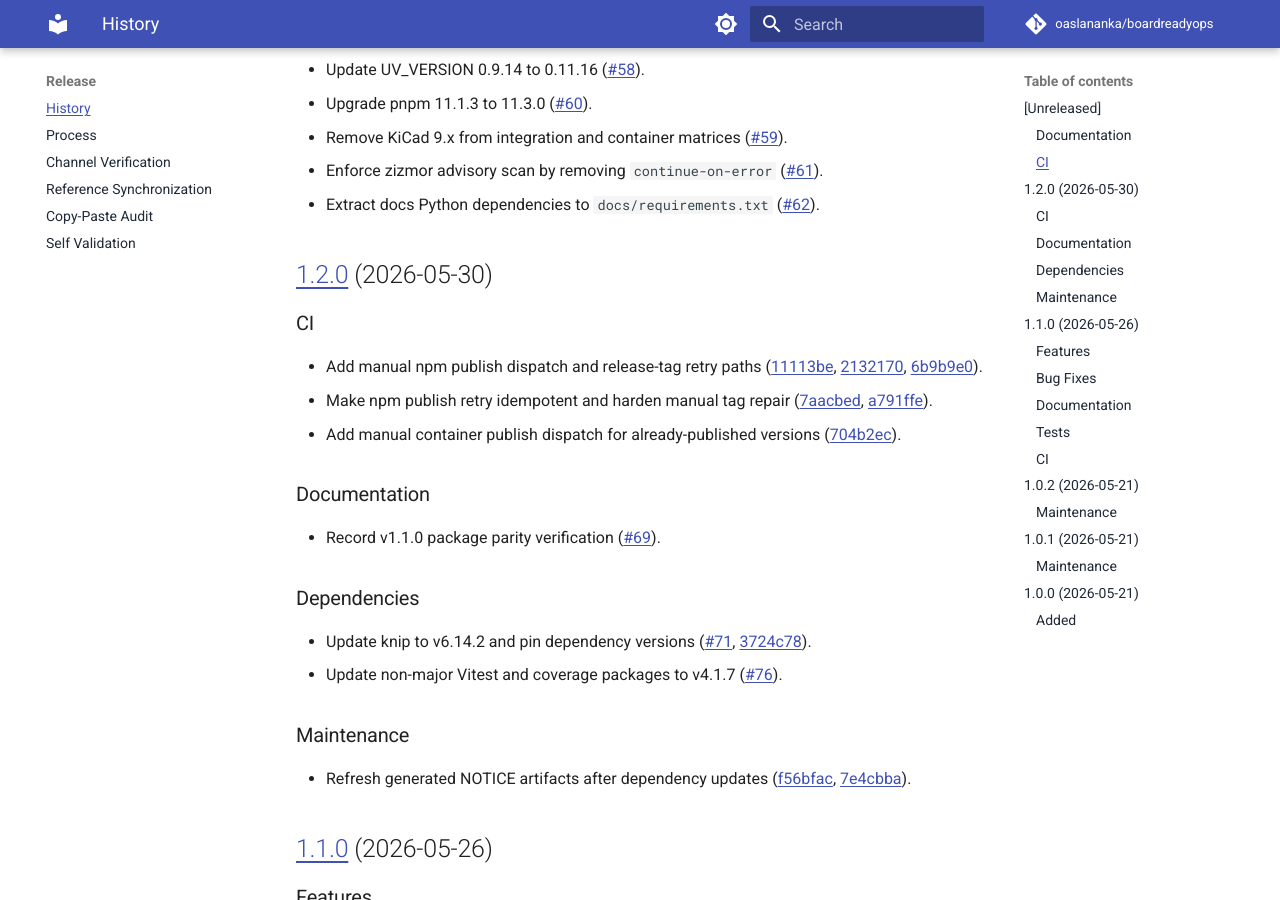
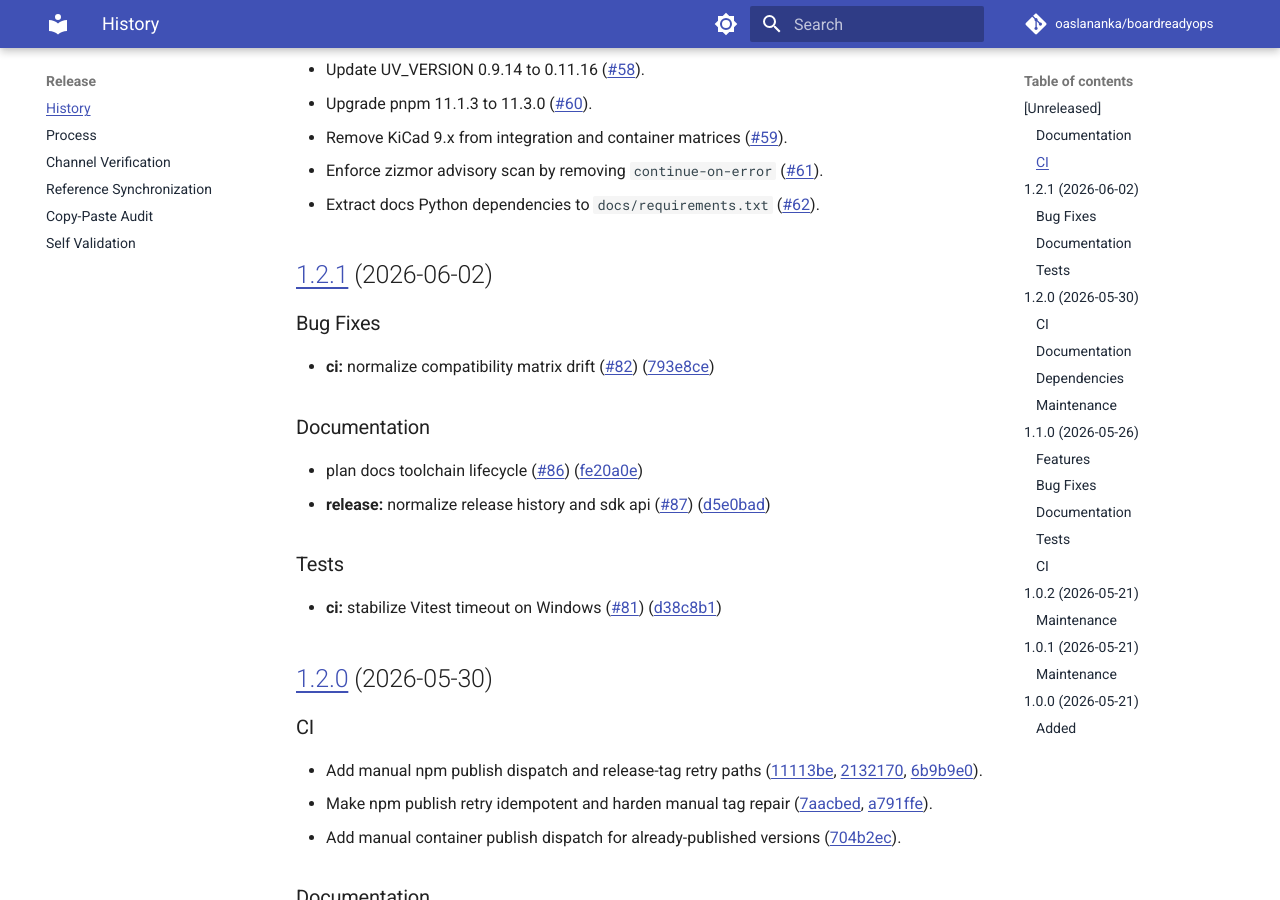
Before and after one commit to actions-marketplace-validations/oaslananka_boardreadyops, an MkDocs documentation site: the page built from docs/release/history.md, in a window 1280 px wide and 900 px high, scrolled down 524 px. Built offline with MkDocs 1.6.1 and Material for MkDocs 9.7.7, drawn with Linux system fonts in a browser that asks for light colours; comment, search, counter and statistics services are not loaded; the version menu is left out.

Commit message:
fix: stabilize v1.2.1 release automation (#95)
Fixes #90 - Regenerate dist bundles for v1.2.1 release commit

Fixes #91 - Align KiCad PCM metadata with package version 1.2.1

Fixes #92 - Restore CHANGELOG Unreleased-first invariant

Fixes #93 - Fix OpenSSF Scorecard SAST baseline by expanding CodeQL push scope

Fixes #94 - Standardize pnpm version by removing stale PNPM_VERSION overrides

Refs #89

```diff
--- a/docs/release/history.md
+++ b/docs/release/history.md
@@ -10,82 +10,97 @@ All notable changes to BoardReadyOps are recorded here.
 
 ### Documentation
 
-* Normalize release history, generated plugin SDK API docs, and stale-doc verification ([#50](https://github.com/oaslananka/boardreadyops/issues/50)).
+- Normalize release history, generated plugin SDK API docs, and stale-doc verification ([#50](https://github.com/oaslananka/boardreadyops/issues/50)).
 
 ### CI
 
-* Update UV_VERSION 0.9.14 to 0.11.16 ([#58](https://github.com/oaslananka/boardreadyops/issues/58)).
-* Upgrade pnpm 11.1.3 to 11.3.0 ([#60](https://github.com/oaslananka/boardreadyops/issues/60)).
-* Remove KiCad 9.x from integration and container matrices ([#59](https://github.com/oaslananka/boardreadyops/issues/59)).
-* Enforce zizmor advisory scan by removing `continue-on-error` ([#61](https://github.com/oaslananka/boardreadyops/issues/61)).
-* Extract docs Python dependencies to `docs/requirements.txt` ([#62](https://github.com/oaslananka/boardreadyops/issues/62)).
+- Update UV_VERSION 0.9.14 to 0.11.16 ([#58](https://github.com/oaslananka/boardreadyops/issues/58)).
+- Upgrade pnpm 11.1.3 to 11.3.0 ([#60](https://github.com/oaslananka/boardreadyops/issues/60)).
+- Remove KiCad 9.x from integration and container matrices ([#59](https://github.com/oaslananka/boardreadyops/issues/59)).
+- Enforce zizmor advisory scan by removing `continue-on-error` ([#61](https://github.com/oaslananka/boardreadyops/issues/61)).
+- Extract docs Python dependencies to `docs/requirements.txt` ([#62](https://github.com/oaslananka/boardreadyops/issues/62)).
+
+## [1.2.1](https://github.com/oaslananka/boardreadyops/compare/v1.2.0...v1.2.1) (2026-06-02)
+
+### Bug Fixes
+
+- **ci:** normalize compatibility matrix drift ([#82](https://github.com/oaslananka/boardreadyops/issues/82)) ([793e8ce](https://github.com/oaslananka/boardreadyops/commit/793e8cee6ac54ea438ef3f6544b5a21b01f261f7))
+
+### Documentation
+
+- plan docs toolchain lifecycle ([#86](https://github.com/oaslananka/boardreadyops/issues/86)) ([fe20a0e](https://github.com/oaslananka/boardreadyops/commit/fe20a0e75017df427008450893ee0f069025ea95))
+- **release:** normalize release history and sdk api ([#87](https://github.com/oaslananka/boardreadyops/issues/87)) ([d5e0bad](https://github.com/oaslananka/boardreadyops/commit/d5e0badc822f899935e757bb58bdcb015ddd1744))
+
+### Tests
+
+- **ci:** stabilize Vitest timeout on Windows ([#81](https://github.com/oaslananka/boardreadyops/issues/81)) ([d38c8b1](https://github.com/oaslananka/boardreadyops/commit/d38c8b15aa70a50dc0b2cf55722e7e2070afec79))
 
 ## [1.2.0](https://github.com/oaslananka/boardreadyops/compare/v1.1.0...boardreadyopsv1.2.0) (2026-05-30)
 
 ### CI
 
-* Add manual npm publish dispatch and release-tag retry paths ([11113be](https://github.com/oaslananka/boardreadyops/commit/11113be50f0d9b257321e3c54e2dff888858572b), [2132170](https://github.com/oaslananka/boardreadyops/commit/21321705df4f15c029af833b098775127a87dab6), [6b9b9e0](https://github.com/oaslananka/boardreadyops/commit/6b9b9e0d439de3c5bc657f0649bdd6698cdf2578)).
-* Make npm publish retry idempotent and harden manual tag repair ([7aacbed](https://github.com/oaslananka/boardreadyops/commit/7aacbed67550e5da29d130082ec1e56194a2f205), [a791ffe](https://github.com/oaslananka/boardreadyops/commit/a791ffed7ce6dbba694c088185985dd230d2429a)).
-* Add manual container publish dispatch for already-published versions ([704b2ec](https://github.com/oaslananka/boardreadyops/commit/704b2ec82794f69f69e485f9929d56e718cd3f79)).
+- Add manual npm publish dispatch and release-tag retry paths ([11113be](https://github.com/oaslananka/boardreadyops/commit/11113be50f0d9b257321e3c54e2dff888858572b), [2132170](https://github.com/oaslananka/boardreadyops/commit/21321705df4f15c029af833b098775127a87dab6), [6b9b9e0](https://github.com/oaslananka/boardreadyops/commit/6b9b9e0d439de3c5bc657f0649bdd6698cdf2578)).
+- Make npm publish retry idempotent and harden manual tag repair ([7aacbed](https://github.com/oaslananka/boardreadyops/commit/7aacbed67550e5da29d130082ec1e56194a2f205), [a791ffe](https://github.com/oaslananka/boardreadyops/commit/a791ffed7ce6dbba694c088185985dd230d2429a)).
+- Add manual container publish dispatch for already-published versions ([704b2ec](https://github.com/oaslananka/boardreadyops/commit/704b2ec82794f69f69e485f9929d56e718cd3f79)).
 
 ### Documentation
 
-* Record v1.1.0 package parity verification ([#69](https://github.com/oaslananka/boardreadyops/issues/69)).
+- Record v1.1.0 package parity verification ([#69](https://github.com/oaslananka/boardreadyops/issues/69)).
 
 ### Dependencies
 
-* Update knip to v6.14.2 and pin dependency versions ([#71](https://github.com/oaslananka/boardreadyops/issues/71), [3724c78](https://github.com/oaslananka/boardreadyops/commit/3724c787a953ad8653f6b37a4c87f6141bd9b366)).
-* Update non-major Vitest and coverage packages to v4.1.7 ([#76](https://github.com/oaslananka/boardreadyops/issues/76)).
+- Update knip to v6.14.2 and pin dependency versions ([#71](https://github.com/oaslananka/boardreadyops/issues/71), [3724c78](https://github.com/oaslananka/boardreadyops/commit/3724c787a953ad8653f6b37a4c87f6141bd9b366)).
+- Update non-major Vitest and coverage packages to v4.1.7 ([#76](https://github.com/oaslananka/boardreadyops/issues/76)).
 
 ### Maintenance
 
-* Refresh generated NOTICE artifacts after dependency updates ([f56bfac](https://github.com/oaslananka/boardreadyops/commit/f56bfac33ad3a633ed062c955ab526775769cfa8), [7e4cbba](https://github.com/oaslananka/boardreadyops/commit/7e4cbba3eead4c1078b2a3d16866abb85087c7aa)).
+- Refresh generated NOTICE artifacts after dependency updates ([f56bfac](https://github.com/oaslananka/boardreadyops/commit/f56bfac33ad3a633ed062c955ab526775769cfa8), [7e4cbba](https://github.com/oaslananka/boardreadyops/commit/7e4cbba3eead4c1078b2a3d16866abb85087c7aa)).
 
 ## [1.1.0](https://github.com/oaslananka/boardreadyops/compare/v1.0.2...v1.1.0) (2026-05-26)
 
 ### Features
 
-* Add fabrication diffs in PR comments and validate the GitHub Action marketplace listing ([0d9dc32](https://github.com/oaslananka/boardreadyops/commit/0d9dc3281abe0139e2ab3113dbc6a83fe7fae817), [85a4dc7](https://github.com/oaslananka/boardreadyops/commit/85a4dc7476f904c197853143597b4297dfdc2244)).
-* Add CLI fix automation, doctor diagnostics, and i18n infrastructure ([dad705b](https://github.com/oaslananka/boardreadyops/commit/dad705b24b260ec15feb4da8d25ad36e1e529f81), [514d606](https://github.com/oaslananka/boardreadyops/commit/514d606f7010539f3981bcb8f00de32ce447b015), [#21](https://github.com/oaslananka/boardreadyops/issues/21)).
-* Add finding remediation metadata, gate semantics, suppressions, baselines, structured logging, notifier hooks, and multi-project workspace support ([1bca167](https://github.com/oaslananka/boardreadyops/commit/1bca1679ad5b66f61e9d093975996b36b7bc6bb9), [8c8a9bf](https://github.com/oaslananka/boardreadyops/commit/8c8a9bf38d1ce531bb05cb3b21924e640803e65e), [846357f](https://github.com/oaslananka/boardreadyops/commit/846357f58bd59ea6b36b887d7366f42abdbbbd1f), [6b10f13](https://github.com/oaslananka/boardreadyops/commit/6b10f13d9d1145220742752871ff1ad62304630e), [c535bed](https://github.com/oaslananka/boardreadyops/commit/c535bed352458b819141aafe89fc9d0e11374630), [8c27166](https://github.com/oaslananka/boardreadyops/commit/8c271668e5da3e6b268dbfd9c8c0c66171342463)).
-* Add plugin SDK and loader plus the KiCad PCM editor plugin ([0589294](https://github.com/oaslananka/boardreadyops/commit/0589294b424709bfa97c14da049c7b5fd1e563c3), [96eb42a](https://github.com/oaslananka/boardreadyops/commit/96eb42a0f90aabb610f4b08914ec9629ec9206d0)).
-* Add binary distribution and full container Action release pipelines ([485c25c](https://github.com/oaslananka/boardreadyops/commit/485c25c0157f568a227b348910d485f4926f79ed), [71f83b0](https://github.com/oaslananka/boardreadyops/commit/71f83b0fe8ffa0e3fd1dad1c4c2842915d2654c8)).
-* Add accessible HTML reports, CycloneDX hardware SBOM output, enriched SARIF context, richer rule metadata, and manufacturing output explanations ([#20](https://github.com/oaslananka/boardreadyops/issues/20), [#31](https://github.com/oaslananka/boardreadyops/issues/31), [#17](https://github.com/oaslananka/boardreadyops/issues/17), [0773732](https://github.com/oaslananka/boardreadyops/commit/0773732d1755deac2eff5513830604fd2ee9badd), [533938c](https://github.com/oaslananka/boardreadyops/commit/533938ce475225a92b2ca61fda0c7caea00ab652)).
+- Add fabrication diffs in PR comments and validate the GitHub Action marketplace listing ([0d9dc32](https://github.com/oaslananka/boardreadyops/commit/0d9dc3281abe0139e2ab3113dbc6a83fe7fae817), [85a4dc7](https://github.com/oaslananka/boardreadyops/commit/85a4dc7476f904c197853143597b4297dfdc2244)).
+- Add CLI fix automation, doctor diagnostics, and i18n infrastructure ([dad705b](https://github.com/oaslananka/boardreadyops/commit/dad705b24b260ec15feb4da8d25ad36e1e529f81), [514d606](https://github.com/oaslananka/boardreadyops/commit/514d606f7010539f3981bcb8f00de32ce447b015), [#21](https://github.com/oaslananka/boardreadyops/issues/21)).
+- Add finding remediation metadata, gate semantics, suppressions, baselines, structured logging, notifier hooks, and multi-project workspace support ([1bca167](https://github.com/oaslananka/boardreadyops/commit/1bca1679ad5b66f61e9d093975996b36b7bc6bb9), [8c8a9bf](https://github.com/oaslananka/boardreadyops/commit/8c8a9bf38d1ce531bb05cb3b21924e640803e65e), [846357f](https://github.com/oaslananka/boardreadyops/commit/846357f58bd59ea6b36b887d7366f42abdbbbd1f), [6b10f13](https://github.com/oaslananka/boardreadyops/commit/6b10f13d9d1145220742752871ff1ad62304630e), [c535bed](https://github.com/oaslananka/boardreadyops/commit/c535bed352458b819141aafe89fc9d0e11374630), [8c27166](https://github.com/oaslananka/boardreadyops/commit/8c271668e5da3e6b268dbfd9c8c0c66171342463)).
+- Add plugin SDK and loader plus the KiCad PCM editor plugin ([0589294](https://github.com/oaslananka/boardreadyops/commit/0589294b424709bfa97c14da049c7b5fd1e563c3), [96eb42a](https://github.com/oaslananka/boardreadyops/commit/96eb42a0f90aabb610f4b08914ec9629ec9206d0)).
+- Add binary distribution and full container Action release pipelines ([485c25c](https://github.com/oaslananka/boardreadyops/commit/485c25c0157f568a227b348910d485f4926f79ed), [71f83b0](https://github.com/oaslananka/boardreadyops/commit/71f83b0fe8ffa0e3fd1dad1c4c2842915d2654c8)).
+- Add accessible HTML reports, CycloneDX hardware SBOM output, enriched SARIF context, richer rule metadata, and manufacturing output explanations ([#20](https://github.com/oaslananka/boardreadyops/issues/20), [#31](https://github.com/oaslananka/boardreadyops/issues/31), [#17](https://github.com/oaslananka/boardreadyops/issues/17), [0773732](https://github.com/oaslananka/boardreadyops/commit/0773732d1755deac2eff5513830604fd2ee9badd), [533938c](https://github.com/oaslananka/boardreadyops/commit/533938ce475225a92b2ca61fda0c7caea00ab652)).
 
 ### Bug Fixes
 
-* Emit configured JUnit reports ([ee4846f](https://github.com/oaslananka/boardreadyops/commit/ee4846f133eda36f69eb3e45ba67feb41d2d6875)).
+- Emit configured JUnit reports ([ee4846f](https://github.com/oaslananka/boardreadyops/commit/ee4846f133eda36f69eb3e45ba67feb41d2d6875)).
 
 ### Documentation
 
-* Add license compliance notices, structure verifier documentation, and contributing governance docs ([6087066](https://github.com/oaslananka/boardreadyops/commit/6087066b0f53a87639ca2a75dff4c55c6fd1b464), [cf14cf7](https://github.com/oaslananka/boardreadyops/commit/cf14cf7d690997c259ae500c920f35ee284fc7d3), [95852af](https://github.com/oaslananka/boardreadyops/commit/95852af2dcd6dd55f24ce826fa461028a3cb74d8)).
-* Record clean consumer channel verification, reference synchronization, and copy-paste audit gates ([5667f1b](https://github.com/oaslananka/boardreadyops/commit/5667f1b5ce14dbd8888fd3e919109abc76655f51), [4efcd6d](https://github.com/oaslananka/boardreadyops/commit/4efcd6d73e2e0de15a39c745b1a67e6c7a4f9ce0), [d3e74b0](https://github.com/oaslananka/boardreadyops/commit/d3e74b08607767743bde22f90efb1e0a1a5fa58b)).
+- Add license compliance notices, structure verifier documentation, and contributing governance docs ([6087066](https://github.com/oaslananka/boardreadyops/commit/6087066b0f53a87639ca2a75dff4c55c6fd1b464), [cf14cf7](https://github.com/oaslananka/boardreadyops/commit/cf14cf7d690997c259ae500c920f35ee284fc7d3), [95852af](https://github.com/oaslananka/boardreadyops/commit/95852af2dcd6dd55f24ce826fa461028a3cb74d8)).
+- Record clean consumer channel verification, reference synchronization, and copy-paste audit gates ([5667f1b](https://github.com/oaslananka/boardreadyops/commit/5667f1b5ce14dbd8888fd3e919109abc76655f51), [4efcd6d](https://github.com/oaslananka/boardreadyops/commit/4efcd6d73e2e0de15a39c745b1a67e6c7a4f9ce0), [d3e74b0](https://github.com/oaslananka/boardreadyops/commit/d3e74b08607767743bde22f90efb1e0a1a5fa58b)).
 
 ### Tests
 
-* Align CLI version expectations, add fixture regression coverage, cover cross-platform paths, enforce docs accessibility, and add coverage and mutation gates ([90478fc](https://github.com/oaslananka/boardreadyops/commit/90478fc27f9617f1ee3821002416cfe382c30c1c), [e692578](https://github.com/oaslananka/boardreadyops/commit/e6925782e7a28fd18fae48e64d6d88338351328e), [#19](https://github.com/oaslananka/boardreadyops/issues/19), [da3a370](https://github.com/oaslananka/boardreadyops/commit/da3a370ff78498bce4b198084551ea2d16ee5504), [9446b77](https://github.com/oaslananka/boardreadyops/commit/9446b7763277dfb666429ac0dca0138c1c9d1994)).
+- Align CLI version expectations, add fixture regression coverage, cover cross-platform paths, enforce docs accessibility, and add coverage and mutation gates ([90478fc](https://github.com/oaslananka/boardreadyops/commit/90478fc27f9617f1ee3821002416cfe382c30c1c), [e692578](https://github.com/oaslananka/boardreadyops/commit/e6925782e7a28fd18fae48e64d6d88338351328e), [#19](https://github.com/oaslananka/boardreadyops/issues/19), [da3a370](https://github.com/oaslananka/boardreadyops/commit/da3a370ff78498bce4b198084551ea2d16ee5504), [9446b77](https://github.com/oaslananka/boardreadyops/commit/9446b7763277dfb666429ac0dca0138c1c9d1994)).
 
 ### CI
 
-* Enforce compatibility matrix drift, action example pinning, Node version coverage, Scorecard publishing, Trivy pin repair, binary release asset hardening, and release self-validation ([#33](https://github.com/oaslananka/boardreadyops/issues/33), [02b55c5](https://github.com/oaslananka/boardreadyops/commit/02b55c590b214c2d70692834b7d46ed3d6fbbbba), [aa52ed6](https://github.com/oaslananka/boardreadyops/commit/aa52ed6c007f96fcade6914f0467b195c4cb143e), [800feb1](https://github.com/oaslananka/boardreadyops/commit/800feb195a1850f6a49942036513e2ae85b818d3), [d8e7ac4](https://github.com/oaslananka/boardreadyops/commit/d8e7ac4b082054d8f2e2ef02a67eecb5d1e16626), [a049987](https://github.com/oaslananka/boardreadyops/commit/a04998799b5fbf3cbdc42ced1204ed6422a1818d), [8e5bdbd](https://github.com/oaslananka/boardreadyops/commit/8e5bdbd3d128c5a84caf04475392773e403a1469), [42a4a5d](https://github.com/oaslananka/boardreadyops/commit/42a4a5d396914278c1e0f9e2c3bf47cd257a7052)).
+- Enforce compatibility matrix drift, action example pinning, Node version coverage, Scorecard publishing, Trivy pin repair, binary release asset hardening, and release self-validation ([#33](https://github.com/oaslananka/boardreadyops/issues/33), [02b55c5](https://github.com/oaslananka/boardreadyops/commit/02b55c590b214c2d70692834b7d46ed3d6fbbbba), [aa52ed6](https://github.com/oaslananka/boardreadyops/commit/aa52ed6c007f96fcade6914f0467b195c4cb143e), [800feb1](https://github.com/oaslananka/boardreadyops/commit/800feb195a1850f6a49942036513e2ae85b818d3), [d8e7ac4](https://github.com/oaslananka/boardreadyops/commit/d8e7ac4b082054d8f2e2ef02a67eecb5d1e16626), [a049987](https://github.com/oaslananka/boardreadyops/commit/a04998799b5fbf3cbdc42ced1204ed6422a1818d), [8e5bdbd](https://github.com/oaslananka/boardreadyops/commit/8e5bdbd3d128c5a84caf04475392773e403a1469), [42a4a5d](https://github.com/oaslananka/boardreadyops/commit/42a4a5d396914278c1e0f9e2c3bf47cd257a7052)).
 
 ## [1.0.2](https://github.com/oaslananka/boardreadyops/compare/v1.0.1...v1.0.2) (2026-05-21)
 
 ### Maintenance
 
-* Refresh generated artifacts and mark the CLI bundle executable ([1cdcdcf](https://github.com/oaslananka/boardreadyops/commit/1cdcdcf), [c77df5c](https://github.com/oaslananka/boardreadyops/commit/c77df5c)).
-* Align release metadata for v1.0.2 ([15e7890](https://github.com/oaslananka/boardreadyops/commit/15e7890), [9210bca](https://github.com/oaslananka/boardreadyops/commit/9210bca)).
+- Refresh generated artifacts and mark the CLI bundle executable ([1cdcdcf](https://github.com/oaslananka/boardreadyops/commit/1cdcdcf), [c77df5c](https://github.com/oaslananka/boardreadyops/commit/c77df5c)).
+- Align release metadata for v1.0.2 ([15e7890](https://github.com/oaslananka/boardreadyops/commit/15e7890), [9210bca](https://github.com/oaslananka/boardreadyops/commit/9210bca)).
 
 ## [1.0.1](https://github.com/oaslananka/boardreadyops/compare/v1.0.0...v1.0.1) (2026-05-21)
 
 ### Maintenance
 
-* Normalize npm package metadata and publish the v1.0.1 package correction ([2cd39e6](https://github.com/oaslananka/boardreadyops/commit/2cd39e6), [02ff84a](https://github.com/oaslananka/boardreadyops/commit/02ff84a)).
+- Normalize npm package metadata and publish the v1.0.1 package correction ([2cd39e6](https://github.com/oaslananka/boardreadyops/commit/2cd39e6), [02ff84a](https://github.com/oaslananka/boardreadyops/commit/02ff84a)).
 
 ## [1.0.0](https://github.com/oaslananka/boardreadyops/releases/tag/v1.0.0) (2026-05-21)
 
 ### Added
 
-* Initial BoardReadyOps CLI and GitHub Action release for KiCad hardware production-readiness checks.
-* KiCad DRC/ERC normalization, BOM checks, pinmap validation, manufacturing checks, design sanity checks, release preflight rules, and JSON/SARIF/Markdown/JUnit report outputs.
-* Node 24 GitHub Action runtime, committed CLI/action bundles, coverage gates, mutation testing, property tests, SBOM generation, Gitleaks, OSV, CodeQL, Scorecard, Trivy, and npm provenance release workflows.
+- Initial BoardReadyOps CLI and GitHub Action release for KiCad hardware production-readiness checks.
+- KiCad DRC/ERC normalization, BOM checks, pinmap validation, manufacturing checks, design sanity checks, release preflight rules, and JSON/SARIF/Markdown/JUnit report outputs.
+- Node 24 GitHub Action runtime, committed CLI/action bundles, coverage gates, mutation testing, property tests, SBOM generation, Gitleaks, OSV, CodeQL, Scorecard, Trivy, and npm provenance release workflows.
```
Also changed, not shown: CHANGELOG.md (+45 -48 lines), 7 other files.
